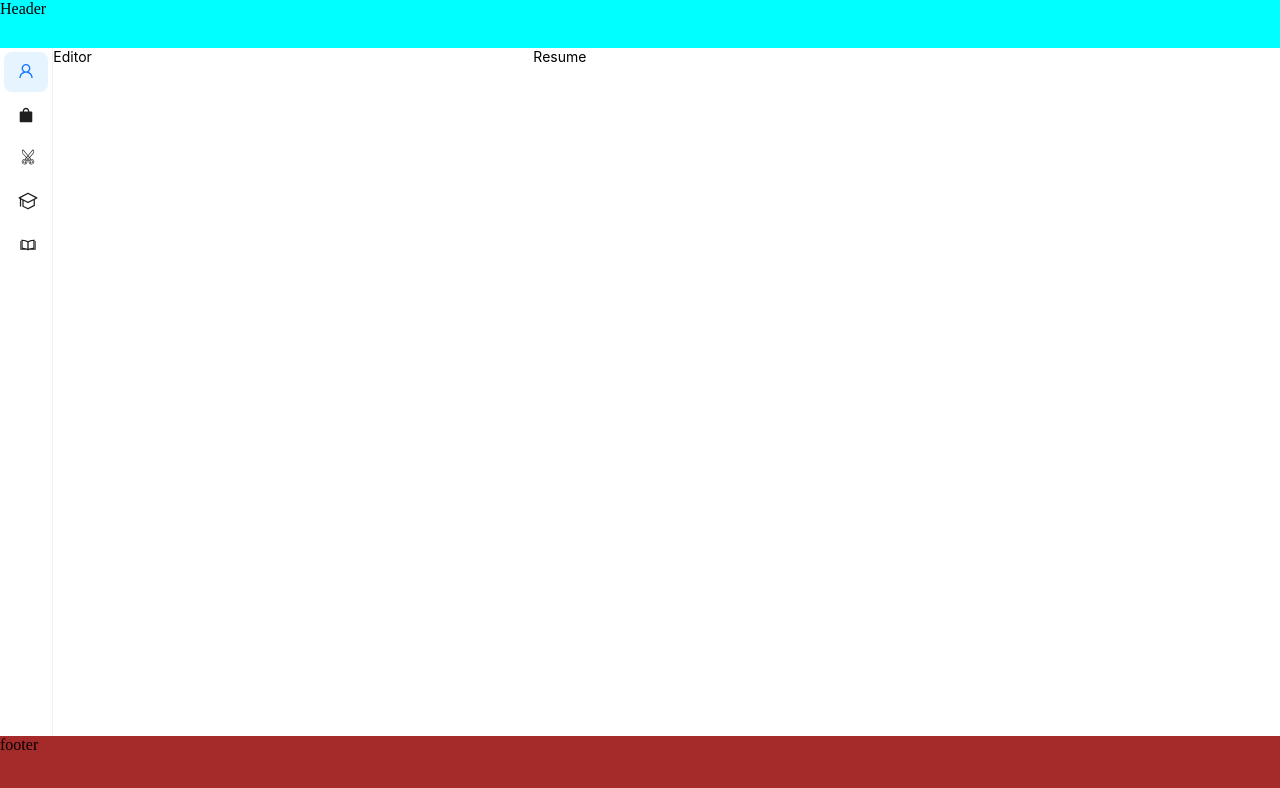
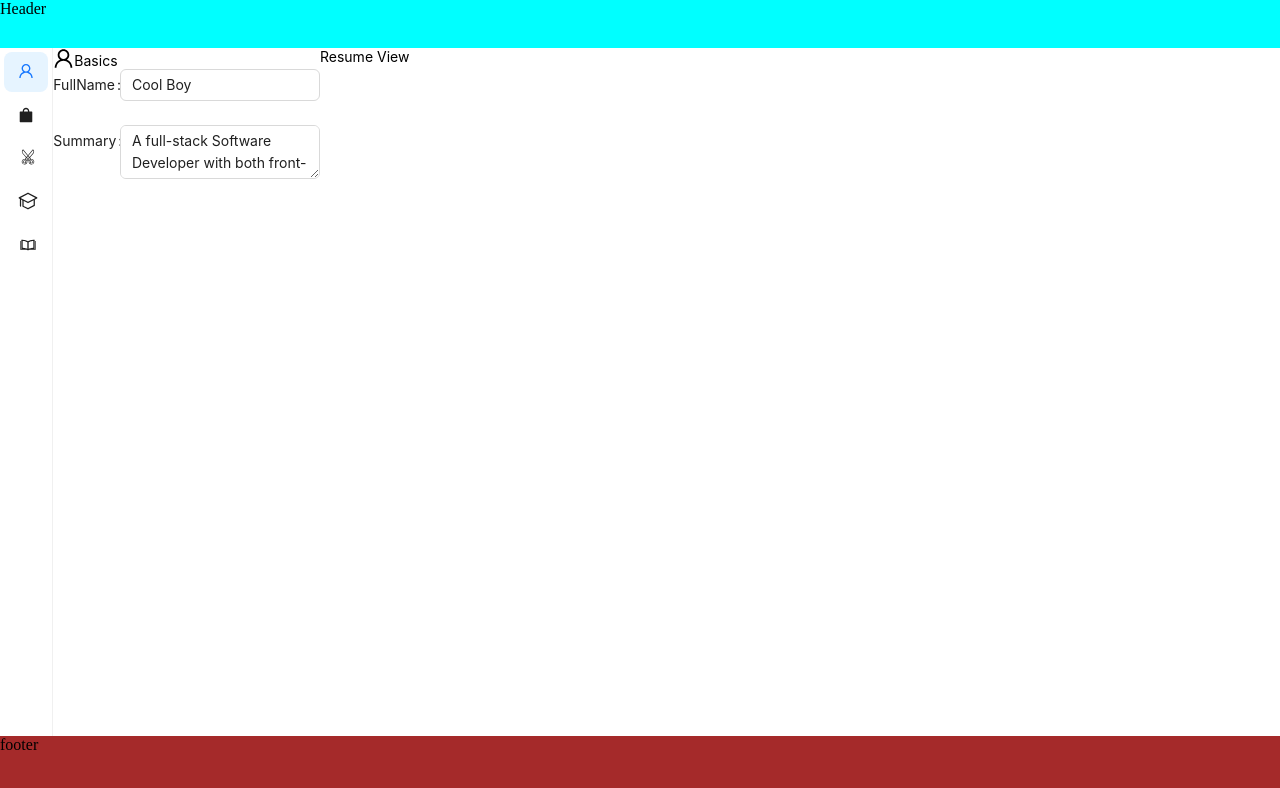
Before and after one commit to syslean/seewe_ui, a React (Create React App) app: page / in a window 1280 px wide. Shown: the top 788 px of the page. Built offline with nearby package versions, Linux system fonts and the light colour scheme.

Commit message:
[feat] add basic component simply

```diff
--- a/public/index.html
+++ b/public/index.html
@@ -26,7 +26,7 @@
     -->
     <title>React App</title>
   </head>
-  <body style="margin: 0; padding: 0">
+  <body style="margin: 0; padding: 0;  border: 0;">
     <noscript>You need to enable JavaScript to run this app.</noscript>
     <div id="root"></div>
     <!--
--- /dev/null
+++ b/src/component/resume/basics/index.tsx
@@ -0,0 +1,39 @@
+import React, {useContext} from 'react';
+import {UserOutlined} from "@ant-design/icons";
+import {Form, Input} from "antd";
+import {ResumeContext} from "../../../page/Resume/ResumeContext";
+
+const Basics: React.FC = () => {
+  const {basicInfo} = useContext(ResumeContext);
+
+  return (
+    <>
+      <div>
+        <UserOutlined style={{fontSize: "1.5em"}}/>
+        <span>Basics</span>
+      </div>
+      <div>
+        <Form
+          name="basics"
+          labelCol={{span: 6}}
+          wrapperCol={{span: 18}}
+        >
+          <Form.Item
+            label="FullName"
+            name="FullName"
+          >
+            <Input defaultValue={basicInfo.fullName}/>
+          </Form.Item>
+          <Form.Item
+            label="Summary"
+            name="Summary"
+          >
+            <Input.TextArea defaultValue={basicInfo.summary}/>
+          </Form.Item>
+        </Form>
+      </div>
+    </>
+  )
+}
+
+export default Basics;
--- /dev/null
+++ b/src/component/resume/edictor/index.tsx
@@ -0,0 +1,16 @@
+import React from 'react';
+import Basics from "../basics";
+
+const Editor: React.FC<Props> = () => {
+  return (
+    <div>
+      <Basics/>
+    </div>
+  )
+}
+
+export default Editor;
+
+interface Props {
+
+}
--- a/src/component/sidebar/index.tsx
+++ b/src/component/resume/sidebar/index.tsx
@@ -4,9 +4,9 @@ import {
   UserOutlined,
 } from '@ant-design/icons';
 import {Menu} from 'antd';
-import {getItem} from "../../utils";
+import {getItem} from "../../../utils";
 import {MenuInfo} from "rc-menu/lib/interface";
-import {EducationIcon, PublicationIcon, SkillIcon} from "../common/icons";
+import {EducationIcon, PublicationIcon, SkillIcon} from "../../common/icons";
 
 
 const resumeItems = [
--- a/mock/mockResume01.json
+++ b/src/mock/mockResume01.json
@@ -1,9 +1,11 @@
 {
   "id": "goodluckforyou",
   "uid": "thisisuid",
-  "fullName": "Cool Boy",
-  "summary": "A full-stack Software Developer with both front-end and back-end skills. Mainly use Java and NodeJS in recent projects. Delivered products for companies from different domains. Advocate agile practice and has a good understanding of domain driven development, micro-service system and so on. Always committed to producing high availability, easy-maintained and secure code. Understanding the practice of DevOps, and go deep into the container and automation deployment, familiar with container-related techniques. Good insight into design thinking and product design. He has a lot of efforts to improve the user experience of the product.",
   "resumeName": "Cool Boy's Resume",
+  "basicInfo": {
+    "fullName": "Cool Boy",
+    "summary": "A full-stack Software Developer with both front-end and back-end skills. Mainly use Java and NodeJS in recent projects. Delivered products for companies from different domains. Advocate agile practice and has a good understanding of domain driven development, micro-service system and so on. Always committed to producing high availability, easy-maintained and secure code. Understanding the practice of DevOps, and go deep into the container and automation deployment, familiar with container-related techniques. Good insight into design thinking and product design. He has a lot of efforts to improve the user experience of the product."
+  },
   "workExperiences": [
     {
       "id": "randomId1",
@@ -54,6 +56,5 @@
       "describe": "The Author of Seewe",
       "date": "2022-7"
     }
-
   ]
 }
--- a/src/page/Resume.tsx
+++ /dev/null
@@ -1,21 +0,0 @@
-import React from 'react';
-import SideBar from "../component/sidebar";
-import {Col, Row} from "antd";
-
-const Resume: React.FC<Props> = () => {
-  return (
-    <Row>
-      <Col span={1}>
-        <SideBar/>
-      </Col>
-      <Col span={9}>Editor</Col>
-      <Col >Resume</Col>
-    </Row>
-  )
-}
-
-export default Resume;
-
-interface Props {
-
-}
--- /dev/null
+++ b/src/page/Resume/ResumeContext.tsx
@@ -0,0 +1,18 @@
+import React, {Context, createContext} from "react";
+import resume from "../../mock/mockResume01.json";
+
+export const ResumeContext: Context<ResumeModal> = createContext(
+  {} as ResumeModal,
+);
+
+export const ResumeProvider: React.FC<Props> = ({children}: Props) => {
+  return (
+    <ResumeContext.Provider value={resume as unknown as ResumeModal}>
+      {children}
+    </ResumeContext.Provider>
+  );
+};
+
+type Props = {
+  children: React.ReactNode;
+};
--- /dev/null
+++ b/src/page/Resume/index.tsx
@@ -0,0 +1,27 @@
+import React from 'react';
+import {Col, Row} from "antd";
+import SideBar from "../../component/resume/sidebar";
+import Editor from "../../component/resume/edictor";
+import {ResumeProvider} from "./ResumeContext";
+
+const Resume: React.FC<Props> = () => {
+  return (
+    <ResumeProvider>
+      <Row>
+        <Col span={1}>
+          <SideBar/>
+        </Col>
+        <Col span={5}>
+          <Editor/>
+        </Col>
+        <Col span={18}>Resume View</Col>
+      </Row>
+    </ResumeProvider>
+  )
+}
+
+export default Resume;
+
+interface Props {
+
+}
--- a/tsconfig.json
+++ b/tsconfig.json
@@ -22,6 +22,7 @@
     "jsx": "react-jsx"
   },
   "include": [
-    "src"
+    "src",
+    "typings.d.ts"
   ]
 }
```
Also changed, not shown: typings.d.ts (+6 -2 lines), src/page/NotFound/index.tsx (renamed from src/page/NotFound.tsx).
